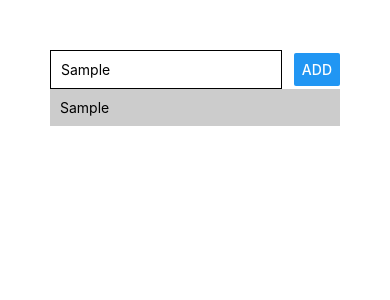
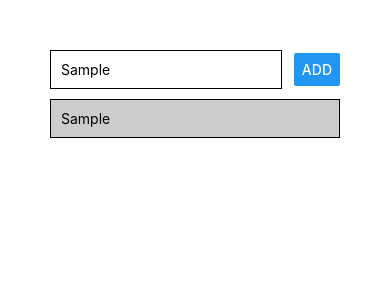
Before and after one commit to johnwsouth/react-native-app, a React Native app: screen / in a window 390 px wide. Both pictures are taken after typing "Sample" into the empty fields and a click on the button "ADD". Shown: the top 300 px of the page. Built offline with nearby package versions, Linux system fonts and the light colour scheme.

Commit message:
replace mapped "View" with a ScrollView component to allow for scrolling

```diff
--- a/App.js
+++ b/App.js
@@ -1,5 +1,5 @@
 import React, {useState} from 'react';
-import { StyleSheet, Text, View, Button, TextInput } from 'react-native';
+import { StyleSheet, Text, View, Button, TextInput, ScrollView } from 'react-native';
 
 export default function App() {
   const [enteredGoal, setEnteredGoal] = useState('');
@@ -24,7 +24,7 @@ export default function App() {
         <Button title='ADD' onPress = {addGoalHandler}/>
       </View>
       <View>
-        {courseGoals.map((goal) => <View style = {styles.listItem}><Text key={goal}>{goal}</Text></View>)}
+        {courseGoals.map((goal) => <ScrollView key={goal} style = {styles.listItem}><Text>{goal}</Text></ScrollView>)}
       </View>
     </View>
   );
@@ -47,6 +47,10 @@ const styles = StyleSheet.create({
   },
   listItem: {
     padding: 10,
-    backgroundColor: '#ccc'
+    marginVertical: 10,
+    backgroundColor: '#ccc',
+    borderColor: 'black',
+    borderWidth: 1
   }
+
 });
```
